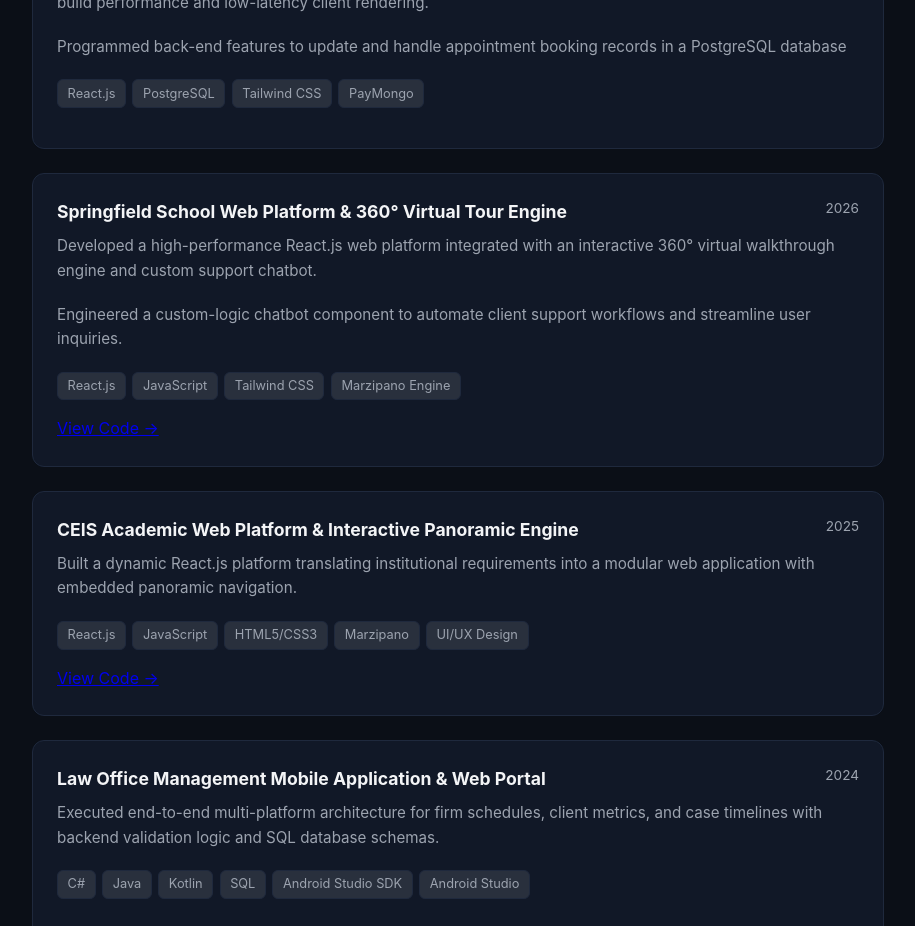
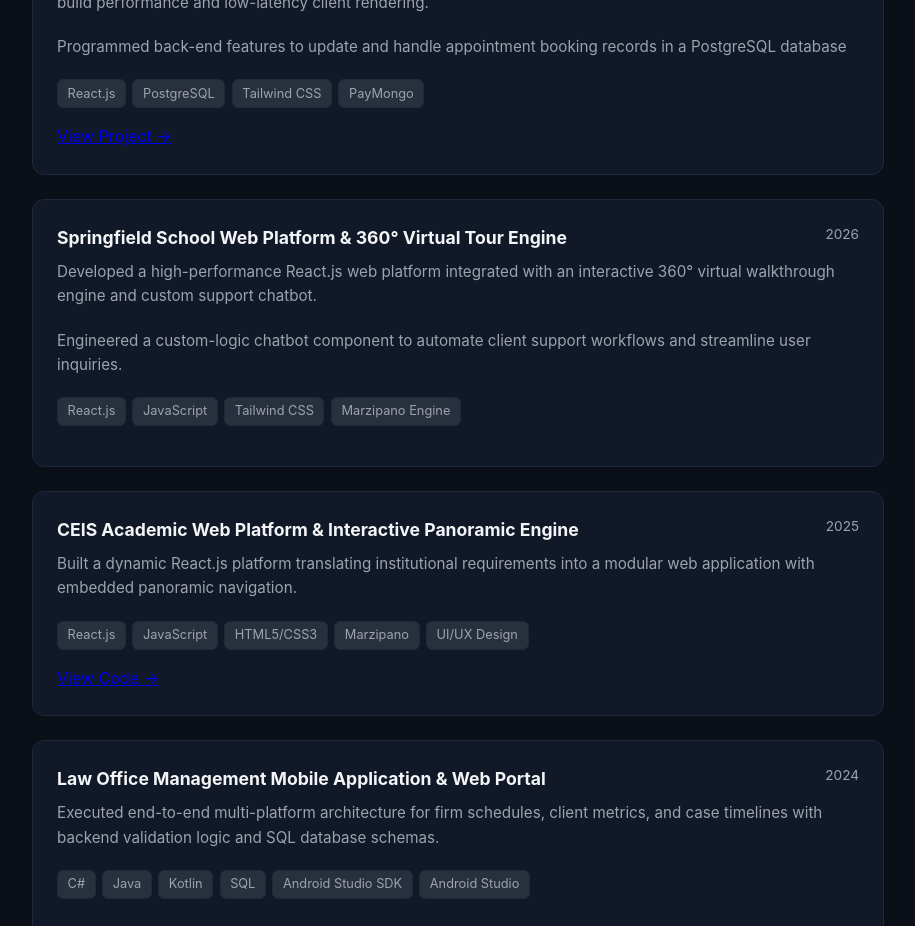
Before and after one commit to jsevvy1-cyber/jan-allen-sevilla-portfolio, a React (Vite) app in the folder portfolio-react/: page / in a window 1280 px wide. Shown: the part 3180-4106 px from the top of the page, without its empty margins (182-1097 px from the left). Built offline with nearby package versions, Linux system fonts and the light colour scheme.

Commit message:
update: project

```diff
--- a/portfolio-react/src/components/Projects.jsx
+++ b/portfolio-react/src/components/Projects.jsx
@@ -28,6 +28,9 @@ export default function Projects() {
             <span className="tag">Tailwind CSS</span>
             <span className="tag">PayMongo</span>
           </div>
+          <a href="https://gstudiobeautyclinic.com/gstudio" target="_blank" rel="noopener noreferrer">
+            View Project →
+          </a>
         </div>
 
 
@@ -49,9 +52,6 @@ export default function Projects() {
             <span className="tag">Tailwind CSS</span>
             <span className="tag">Marzipano Engine</span>
           </div>
-          <a href="https://gstudiobeautyclinic.com/gstudio" target="_blank" rel="noopener noreferrer">
-            View Code →
-          </a>
         </div>
 
         {/* 3. CEIS Academic Web Platform (Kept View Code link) */}
```
